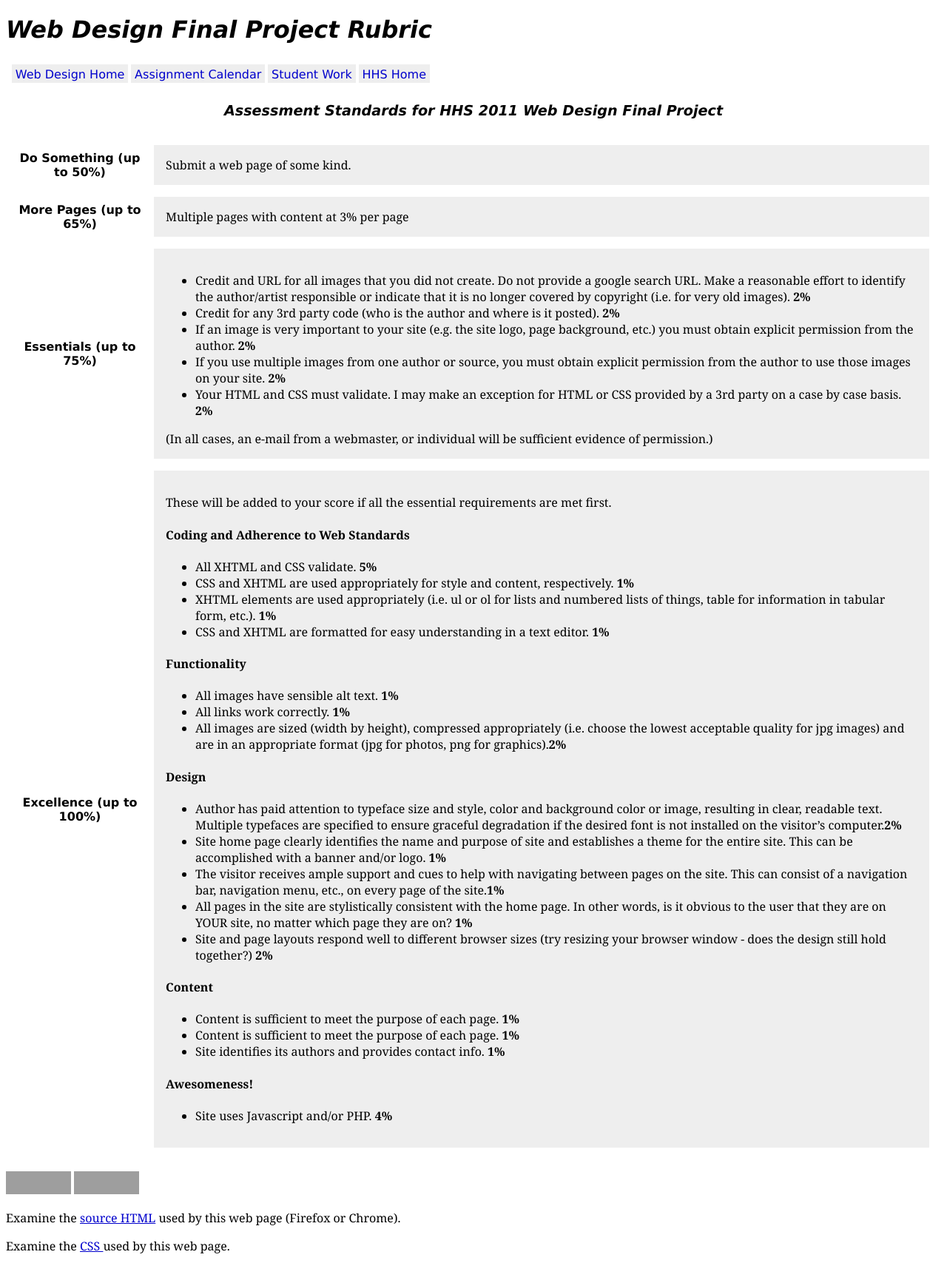
After one commit to tiggerntatie/webdesign, a PHP site: page /projectrubric.html in a window 1280 px wide. The commit adds this page. Shown: the whole page at 74% size. Run offline with PHP 8.4, Linux system fonts and the light colour scheme; grey boxes are pictures that could not be loaded.

Commit message:
Add Project Rubric page and indicate 3rd project plan is due on the calendar.

```diff
--- a/assignproject.html
+++ b/assignproject.html
@@ -144,8 +144,11 @@
       <li>
         Your proposal must validate with no errors or warnings (of course!).
       </li>
+      <li>
+          I will use <a href="http://www.netdenizen.org/webdesign/projectrubric.html">this rubric</a> to assess
+          your project.
+      </li>
     </ul>
-
   </div>
   <div class="footer">
     <h3>About this page...</h3>
--- a/calendar.html
+++ b/calendar.html
@@ -375,10 +375,11 @@
           <ul>
             <li>X-Day (Please Check In)</li>
             <li>Report Status on <a href="http://www.netdenizen.org/webdesign/assignweekly.html">Weekly Plan #2</a></li>
+            <li>Review the project <a href="http://www.netdenizen.org/webdesign/projectrubric.html">rubric</a></li>
           </ul>
         </td>
         <td><div class="date">Dec 2</div>
-          Project Weekly Plan #3 DUE
+          Project <a href="http://www.netdenizen.org/webdesign/assignweekly.html">Weekly Plan #3</a> DUE
         </td>
       </tr>
       <tr>
--- /dev/null
+++ b/projectrubric.html
@@ -0,0 +1,178 @@
+<!DOCTYPE html PUBLIC "-//W3C//DTD XHTML 1.1//EN" "http://www.w3.org/TR/xhtml11/DTD/xhtml11.dtd">
+<html xmlns="http://www.w3.org/1999/xhtml">
+<head>
+  <meta http-equiv="Content-Type" content="text/html; charset=utf-8" />
+  <link rel="stylesheet" href="screen.css" type="text/css" media="screen" />
+	<title>Web Design Final Project Rubric</title>
+</head>
+<body>
+<h1>Web Design Final Project Rubric</h1>
+
+<ul class='h-navigation'>
+  <li><a href="http://www.netdenizen.org/webdesign/index.html">Web Design Home</a></li>
+  <li><a href="http://www.netdenizen.org/webdesign/calendar.html">Assignment Calendar</a></li>
+  <li><a href="http://www.netdenizen.org/webdesign/studentwork">Student Work</a></li>
+  <li><a href="http://hanoverhigh.us/Hanover/">HHS Home</a></li>
+</ul>
+
+
+
+<table>
+  <caption>Assessment Standards for HHS 2011 Web Design Final Project </caption>
+  <tr>
+    <th>Do Something (up to 50%)</th>
+    <td>
+        Submit a web page of some kind.
+    </td>
+  </tr>
+  <tr>
+      <th>More Pages (up to 65%)</th>
+      <td>Multiple pages with content at 3% per page</td>
+  </tr>
+  <tr>
+      <th>Essentials (up to 75%)</th>
+      <td>
+          <ul>
+              <li>
+                  Credit and URL for all images that you did not create. Do not provide a google
+                  search URL. Make a reasonable effort to identify the author/artist responsible
+                  or indicate that it is no longer covered by copyright (i.e. for very old images).
+                  <strong>2%</strong>
+              </li>
+              <li>
+                  Credit for any 3rd party code (who is the author and where is it posted).
+                  <strong>2%</strong>
+              </li>
+              <li>
+                  If an image is very important to your site (e.g. the site logo, page
+                  background, etc.) you must obtain explicit permission from the author.
+                  <strong>2%</strong>
+              </li>
+              <li>
+                  If you use multiple images from one author or source, you must obtain explicit permission
+                  from the author to use those images on your site. <strong>2%</strong>
+              </li>
+              <li>
+                  Your HTML and CSS must validate. I may make an exception for HTML or CSS provided by a
+                  3rd party on a case by case basis. <strong>2%</strong>
+              </li>
+          </ul>
+          (In all cases, an e-mail from a webmaster, or individual will be sufficient evidence of permission.)
+      </td>
+  </tr>
+  <tr>
+     <th>Excellence (up to 100%)</th>
+     <td>
+        <p>
+        These will be added to your score if all the essential requirements are met first.
+        </p>
+        <h4>
+          Coding and Adherence to Web Standards
+        </h4>
+        <ul>
+          <li>
+              All XHTML and CSS validate. <strong>5%</strong>
+          </li>
+          <li>
+              CSS and XHTML are used appropriately for style and content, respectively.
+              <strong>1%</strong>
+          </li>
+          <li>
+              XHTML elements are used appropriately (i.e. ul or ol for lists and
+              numbered lists of things, table for information in tabular form, etc.).
+              <strong>1%</strong>
+          </li>
+            <li>
+                CSS and XHTML are formatted for easy understanding in a text editor.
+                <strong>1%</strong>
+            </li>
+        </ul>
+         <h4>
+           Functionality
+         </h4>
+         <ul>
+           <li>
+               All images have sensible alt text. <strong>1%</strong>
+           </li>
+           <li>
+               All links work correctly. <strong>1%</strong>
+           </li>
+           <li>
+               All images are sized (width by height), compressed appropriately (i.e. choose the
+               lowest acceptable quality for jpg images) and are in an appropriate format (jpg
+               for photos, png for graphics).<strong>2%</strong>
+           </li>
+         </ul>
+         <h4>
+           Design
+         </h4>
+         <ul>
+           <li>
+               Author has paid attention to typeface size and style, color and background color or image,
+               resulting in clear, readable text. Multiple typefaces are specified to ensure graceful
+               degradation if the desired font is not installed on the visitor’s computer.<strong>2%</strong>
+           </li>
+           <li>
+               Site home page clearly identifies the name and purpose of site and establishes a theme
+               for the entire site. This can be accomplished with a banner and/or logo. <strong>1%</strong>
+           </li>
+           <li>
+               The visitor receives ample support and cues to help with navigating between pages on the
+                site. This can consist of a navigation bar, navigation menu, etc., on every page of the
+                site.<strong>1%</strong>
+             </li>
+             <li>
+                 All pages in the site are stylistically consistent with the home page. In other words,
+                 is it obvious to the user that they are on YOUR site, no matter which page they are on?
+                 <strong>1%</strong>
+             </li>
+             <li>
+                 Site and page layouts respond well to different browser sizes (try resizing your browser
+                 window - does the design still hold together?) <strong>2%</strong>
+             </li>
+         </ul>
+         <h4>
+           Content
+         </h4>
+         <ul>
+           <li>
+               Content is sufficient to meet the purpose of each page. <strong>1%</strong>
+           </li>
+           <li>
+               Content is sufficient to meet the purpose of each page. <strong>1%</strong>
+           </li>
+           <li>
+               Site identifies its authors and provides contact info. <strong>1%</strong>
+             </li>
+         </ul>
+         <h4>
+           Awesomeness!
+         </h4>
+         <ul>
+           <li>
+               Site uses Javascript and/or PHP. <strong>4%</strong>
+           </li>
+         </ul>
+     </td>
+  </tr>
+</table>
+
+  <p>
+    <a href="http://validator.w3.org/check?uri=referer"><img
+      src="http://www.w3.org/Icons/valid-xhtml11" alt="Valid XHTML 1.1" height="31" width="88" /></a>
+    <a href="http://jigsaw.w3.org/css-validator/check/referer">
+        <img style="border:0;width:88px;height:31px"
+            src="http://jigsaw.w3.org/css-validator/images/vcss"
+            alt="Valid CSS!" />
+    </a>
+  </p>
+  <p>
+    Examine the <a href="view-source:http://www.netdenizen.org/webdesign/index.html">source HTML</a> used
+    by this web page (Firefox or Chrome).
+  </p>
+  <p>
+    Examine the <a href="http://www.netdenizen.org/webdesign/screen.css">CSS </a> used by this web page.
+  </p>
+
+</body>
+</html>
--- a/studentwork/assignment.php
+++ b/studentwork/assignment.php
@@ -24,7 +24,8 @@ $assignments = array(
   new Journal($webdesignurl, 7, "11/4/2011", "11/10/2011"),
   new Project($webdesignurl, $projects, "11/7/2011", "11/8/2011"),
   new WeeklyPlan($webdesignurl, $projects, 1, "11/8/2011", "11/10/2011"),
-  new WeeklyPlan($webdesignurl, $projects, 2, "11/10/2011", "11/18/2011")
+  new WeeklyPlan($webdesignurl, $projects, 2, "11/10/2011", "11/18/2011"),
+  new WeeklyPlan($webdesignurl, $projects, 3, "11/19/2011", "12/2/2011")
   );
 
 
```
